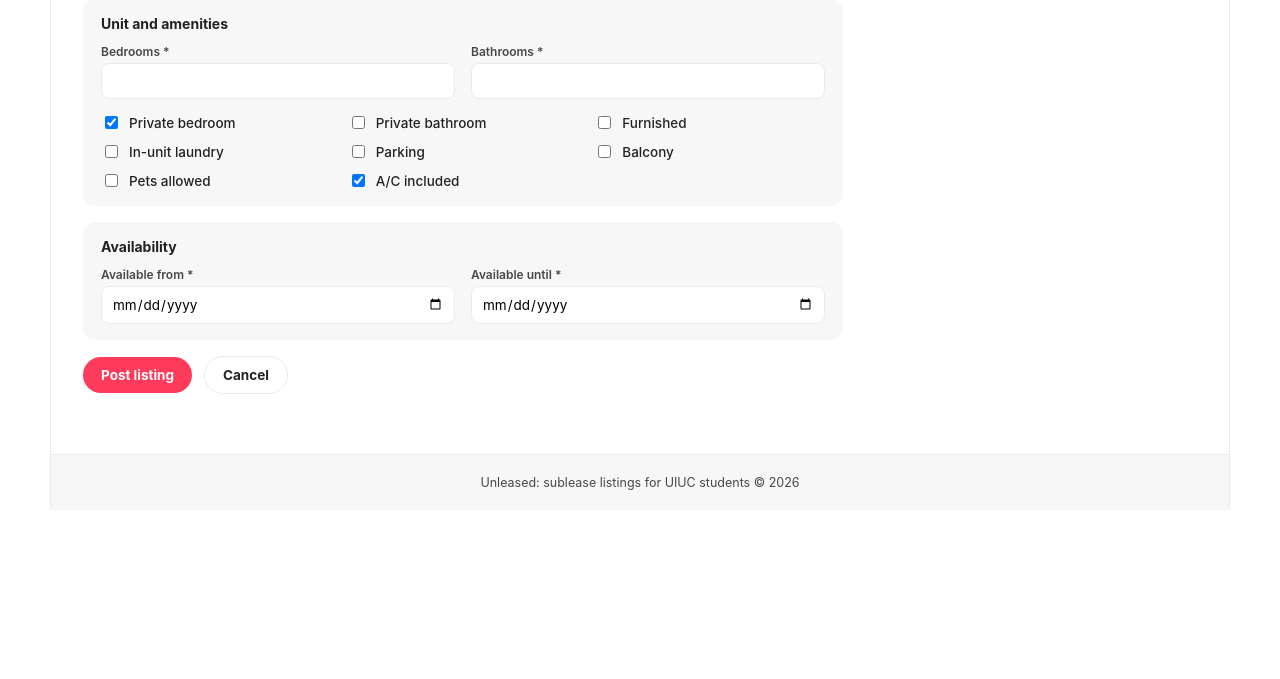
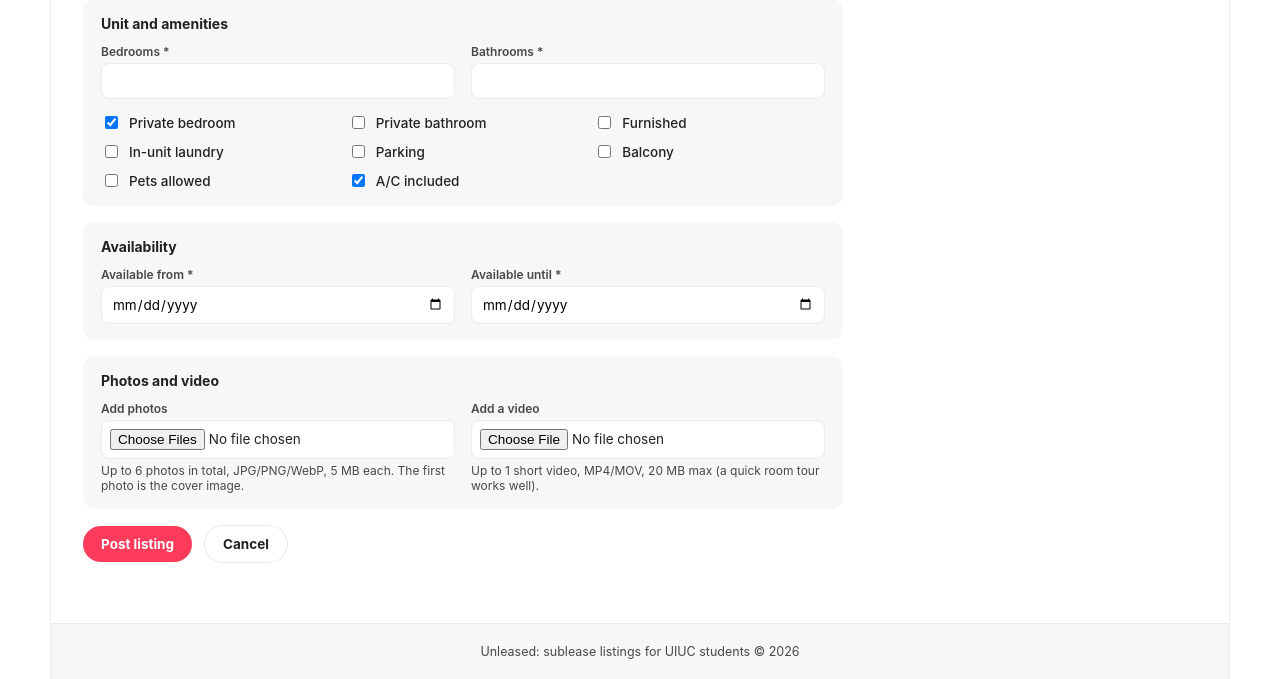
Before and after one commit to SurutheJ/2_Unleased, a Django app: page /listings/new/ in a window 1280 px wide. Shown: the part 808-1487 px from the top of the page. Before the commit the page ends 1318 px from the top, so only its background shows below. Run offline with Django 5.2, Linux system fonts and the light colour scheme; the visitor is signed in with stand-in values (Sample User, id 1).

Commit message:
Listings: upload photos and a short video, with cover image, gallery and validation

```diff
--- a/listings/forms.py
+++ b/listings/forms.py
@@ -6,9 +6,68 @@ fields a lister actually fills in. Owner-only and system fields (lister,
 verification, counters, AI metadata) are set by the views, never by the form.
 """
 
+import os
+
 from django import forms
+from django.conf import settings
 
-from .models import Listing
+from .models import Listing, ListingMedia
+
+PHOTO_EXTENSIONS = {'.jpg', '.jpeg', '.png', '.webp'}
+VIDEO_EXTENSIONS = {'.mp4', '.mov'}
+
+
+class MultipleFileInput(forms.ClearableFileInput):
+    allow_multiple_selected = True
+
+
+class MultipleFileField(forms.FileField):
+    """A file field that accepts several files and returns a list."""
+
+    def __init__(self, *args, **kwargs):
+        kwargs.setdefault('widget', MultipleFileInput())
+        super().__init__(*args, **kwargs)
+
+    def clean(self, data, initial=None):
+        if isinstance(data, (list, tuple)):
+            return [super(MultipleFileField, self).clean(item, initial) for item in data if item]
+        return [super().clean(data, initial)] if data else []
+
+
+def _check_photo(upload):
+    """Reject anything that is not a real JPG/PNG/WebP image under the size limit."""
+    ext = os.path.splitext(upload.name)[1].lower()
+    if ext not in PHOTO_EXTENSIONS:
+        raise forms.ValidationError(f'"{upload.name}" is not a JPG, PNG or WebP photo.')
+    if upload.size > settings.LISTING_MAX_PHOTO_MB * 1024 * 1024:
+        raise forms.ValidationError(f'"{upload.name}" is larger than {settings.LISTING_MAX_PHOTO_MB} MB.')
+    # Check the content, not just the name: a renamed text file must not pass.
+    from PIL import Image
+    try:
+        upload.seek(0)
+        with Image.open(upload) as image:
+            image.verify()
+        if image.format not in ('JPEG', 'PNG', 'WEBP'):
+            raise ValueError(image.format)
+    except Exception:
+        raise forms.ValidationError(f'"{upload.name}" could not be read as an image.')
+    finally:
+        upload.seek(0)
+
+
+def _check_video(upload):
+    """Accept only MP4/MOV files under the size limit whose content looks like a video."""
+    ext = os.path.splitext(upload.name)[1].lower()
+    if ext not in VIDEO_EXTENSIONS:
+        raise forms.ValidationError(f'"{upload.name}" is not an MP4 or MOV video.')
+    if upload.size > settings.LISTING_MAX_VIDEO_MB * 1024 * 1024:
+        raise forms.ValidationError(f'"{upload.name}" is larger than {settings.LISTING_MAX_VIDEO_MB} MB.')
+    # MP4 and MOV files both start with a box whose type (bytes 4-8) is "ftyp".
+    upload.seek(0)
+    header = upload.read(12)
+    upload.seek(0)
+    if header[4:8] != b'ftyp':
+        raise forms.ValidationError(f'"{upload.name}" does not look like a real MP4/MOV video.')
 
 
 class ListingForm(forms.ModelForm):
@@ -42,8 +101,31 @@ class ListingForm(forms.ModelForm):
             'zip_code': 'ZIP code',
         }
 
+    photos = MultipleFileField(
+        required=False,
+        widget=MultipleFileInput(attrs={'accept': '.jpg,.jpeg,.png,.webp'}),
+        label='Add photos',
+        help_text=f'Up to {settings.LISTING_MAX_PHOTOS} photos in total, JPG/PNG/WebP, '
+                  f'{settings.LISTING_MAX_PHOTO_MB} MB each. The first photo is the cover image.',
+    )
+    video = forms.FileField(
+        required=False,
+        widget=forms.ClearableFileInput(attrs={'accept': '.mp4,.mov'}),
+        label='Add a video',
+        help_text=f'Up to {settings.LISTING_MAX_VIDEOS} short video, MP4/MOV, '
+                  f'{settings.LISTING_MAX_VIDEO_MB} MB max (a quick room tour works well).',
+    )
+    remove_media = forms.ModelMultipleChoiceField(
+        queryset=ListingMedia.objects.none(), required=False,
+        widget=forms.CheckboxSelectMultiple, label='Remove',
+    )
+
     def __init__(self, *args, lister=None, **kwargs):
         super().__init__(*args, **kwargs)
+        if self.instance.pk:
+            self.fields['remove_media'].queryset = self.instance.media.all()
+        else:
+            del self.fields['remove_media']
         # The lister is not a form field (the view sets it), so Django's own
         # unique-constraint check skips the one constraint that involves it.
         # We keep the lister here and check that constraint ourselves in clean().
@@ -65,4 +147,43 @@ class ListingForm(forms.ModelForm):
             if duplicate.exists():
                 raise forms.ValidationError(
                     'You already have a listing for this address, unit and start date.')
+
+        self._clean_media(cleaned)
         return cleaned
+
+    def _clean_media(self, cleaned):
+        photos = cleaned.get('photos') or []
+        video = cleaned.get('video')
+        for upload in photos:
+            try:
+                _check_photo(upload)
+            except forms.ValidationError as error:
+                self.add_error('photos', error)
+        if video:
+            try:
+                _check_video(video)
+            except forms.ValidationError as error:
+                self.add_error('video', error)
+
+        # Count what the listing will have after this save: existing - removed + new.
+        removing = set(cleaned.get('remove_media') or [])
+        existing = list(self.instance.media.all()) if self.instance.pk else []
+        kept_photos = sum(1 for m in existing if m.kind == 'photo' and m not in removing)
+        kept_videos = sum(1 for m in existing if m.kind == 'video' and m not in removing)
+        if kept_photos + len(photos) > settings.LISTING_MAX_PHOTOS:
+            self.add_error('photos', f'A listing can have at most {settings.LISTING_MAX_PHOTOS} photos '
+                                     f'(it would have {kept_photos + len(photos)}). Remove some first.')
+        if video and kept_videos + 1 > settings.LISTING_MAX_VIDEOS:
+            self.add_error('video', f'A listing can have at most {settings.LISTING_MAX_VIDEOS} video. '
+                                    'Tick "Remove" on the current one to replace it.')
+
+    def save_media(self, listing):
+        """Delete the media the user ticked, then attach the new uploads.
+        Called by the view after the listing itself is saved."""
+        for item in self.cleaned_data.get('remove_media') or []:
+            item.delete()   # also deletes the file (post_delete handler in models.py)
+        for upload in self.cleaned_data.get('photos') or []:
+            ListingMedia.objects.create(listing=listing, kind=ListingMedia.Kind.PHOTO, file=upload)
+        if self.cleaned_data.get('video'):
+            ListingMedia.objects.create(listing=listing, kind=ListingMedia.Kind.VIDEO,
+                                        file=self.cleaned_data['video'])
--- a/listings/templates/listings/listing_form.html
+++ b/listings/templates/listings/listing_form.html
@@ -27,7 +27,7 @@
     <div class="lf-banner lf-banner--error">{% for error in form.non_field_errors %}{{ error }} {% endfor %}</div>
   {% endif %}
 
-  <form method="post" novalidate>
+  <form method="post" enctype="multipart/form-data" novalidate>
     {% csrf_token %}
     {% if from_ai %}<input type="hidden" name="from_ai" value="1">{% endif %}
 
@@ -81,6 +81,41 @@
       </div>
     </section>
 
+    <section class="lf-section">
+      <h3>Photos and video</h3>
+      {% if mode == 'edit' and form.remove_media %}
+        {% if object.media.all %}
+          <p class="lf-note">Current media. Tick <b>Remove</b> to delete an item when you save.</p>
+          <div class="lf-media-grid">
+            {% for choice in form.remove_media %}
+              {% with item=choice.data.value.instance %}
+                <label class="lf-media-item">
+                  {% if item.kind == 'photo' %}<img src="{{ item.file.url }}" alt="Listing photo">
+                  {% else %}<video src="{{ item.file.url }}" muted preload="metadata"></video>{% endif %}
+                  <span>{{ choice.tag }} Remove</span>
+                </label>
+              {% endwith %}
+            {% endfor %}
+          </div>
+        {% endif %}
+      {% endif %}
+      <div class="lf-grid">
+        <div class="lf-field">
+          <label for="{{ form.photos.id_for_label }}">{{ form.photos.label }}</label>
+          {{ form.photos }}
+          <p class="lf-help">{{ form.photos.help_text }}</p>
+          {% for error in form.photos.errors %}<p class="lf-error">{{ error }}</p>{% endfor %}
+        </div>
+        <div class="lf-field">
+          <label for="{{ form.video.id_for_label }}">{{ form.video.label }}</label>
+          {{ form.video }}
+          <p class="lf-help">{{ form.video.help_text }}</p>
+          {% for error in form.video.errors %}<p class="lf-error">{{ error }}</p>{% endfor %}
+        </div>
+      </div>
+      {% if form.errors %}<p class="lf-help">If the form shows an error, choose your photos and video again before saving: browsers do not keep selected files after a page reload.</p>{% endif %}
+    </section>
+
     <div class="lf-actions">
       <button class="lf-btn" type="submit">{% if mode == 'edit' %}Save changes{% else %}Post listing{% endif %}</button>
       <a class="lf-btn lf-btn--ghost" href="{% if mode == 'edit' %}{{ object.get_absolute_url }}{% else %}{% url 'listings:mine' %}{% endif %}">Cancel</a>
--- a/listings/templates/listings/partials/_listing_card.html
+++ b/listings/templates/listings/partials/_listing_card.html
@@ -5,7 +5,11 @@
   <div class="thumb {{ tint|default:'g1' }}">
     {% if listing.is_property_verified %}<span class="badge-fav">Verified</span>{% endif %}
     <span class="status status--{{ listing.status }}">{{ listing.get_status_display }}</span>
-    <div class="thumb-icon">{% include "partials/_house_icon.html" %}</div>
+    {% if listing.cover_photo %}
+      <img class="thumb-img" src="{{ listing.cover_photo.file.url }}" alt="" loading="lazy">
+    {% else %}
+      <div class="thumb-icon">{% include "partials/_house_icon.html" %}</div>
+    {% endif %}
   </div>
   <p class="card-title">{{ listing.title }}</p>
   <p class="card-meta"><b>${{ listing.monthly_rent|floatformat:"0" }}</b>/mo{% if listing.utilities_included %} &middot; utilities included{% endif %}</p>
--- a/listings/views.py
+++ b/listings/views.py
@@ -80,7 +80,7 @@ def home(request):
     and the three newest listings that are still available.
     """
     context = {
-        'featured': Listing.objects.filter(status=Listing.Status.AVAILABLE)[:3],
+        'featured': Listing.objects.filter(status=Listing.Status.AVAILABLE).prefetch_related('media')[:3],
         'total_listings': Listing.objects.count(),
     }
     return render(request, 'listings/home.html', context)
@@ -123,6 +123,7 @@ class ListingBaseView(View):
 class ListingListView(ListView):
     """CBV 2: generic ListView (its default template is listings/listing_list.html)."""
     model = Listing
+    queryset = Listing.objects.prefetch_related('media')   # cover photos without one query per card
     template_name = LIST_TEMPLATE
     context_object_name = 'listings'
     extra_context = {'view_label': 'Generic ListView'}
@@ -893,6 +894,7 @@ class ListingCreateView(LoginRequiredMixin, CreateView):
             form.instance.ai_parsed = True
             form.instance.raw_whatsapp_text = draft.get('message', '')
         response = super().form_valid(form)
+        form.save_media(self.object)
         if draft:
             self.request.session.pop('ai_draft', None)
         return response
@@ -914,6 +916,11 @@ class ListingUpdateView(LoginRequiredMixin, OwnListingsMixin, UpdateView):
         context['mode'] = 'edit'
         return context
 
+    def form_valid(self, form):
+        response = super().form_valid(form)
+        form.save_media(self.object)
+        return response
+
 
 class ListingDeleteView(LoginRequiredMixin, OwnListingsMixin, DeleteView):
     """/listings/<pk>/delete/ : GET shows a confirmation page, POST deletes."""
--- a/static/css/base.css
+++ b/static/css/base.css
@@ -285,3 +285,14 @@ a { color: inherit; text-decoration: none; }
 .lf-empty { color: var(--ink-soft); font-size: 14px; line-height: 1.6; }
 .lf-note { color: var(--ink-soft); font-size: 13px; }
 .owner-actions { display: flex; gap: 10px; margin-top: 10px; }
+
+/* ---- A9: listing photos and video ---- */
+.thumb-img { position: absolute; inset: 0; width: 100%; height: 100%; object-fit: cover; }
+.thumb .badge-fav, .thumb .status { z-index: 1; }
+.lf-help { font-size: 12px; color: var(--ink-soft); margin: 4px 0 0; }
+.lf-field input[type="file"] { padding: 8px; background: #fff; }
+.lf-media-grid { display: grid; grid-template-columns: repeat(auto-fill, minmax(140px, 1fr)); gap: 12px; margin: 0 0 14px; }
+.lf-media-grid img, .lf-media-grid video { width: 100%; aspect-ratio: 4 / 3; object-fit: cover; border-radius: 10px; display: block; background: #000; }
+.lf-media-item { display: flex; flex-direction: column; gap: 6px; font-size: 12.5px; font-weight: 600; color: var(--ink-soft); cursor: pointer; }
+.lf-media-item span { display: flex; align-items: center; gap: 6px; }
+.lf-media-grid--view { grid-template-columns: repeat(auto-fill, minmax(200px, 1fr)); max-width: 760px; margin-bottom: 22px; }
--- a/unleased_project/urls.py
+++ b/unleased_project/urls.py
@@ -14,6 +14,8 @@ Including another URLconf
     1. Import the include() function: from django.urls import include, path
     2. Add a URL to urlpatterns:  path('blog/', include('blog.urls'))
 """
+from django.conf import settings
+from django.conf.urls.static import static
 from django.contrib import admin
 from django.urls import include, path
 from listings.views import home, vega_chart_png, vega_chart_spec
@@ -27,3 +29,7 @@ urlpatterns = [
     path('vega-lite/<slug:chart>.png', vega_chart_png, name='vega_chart_png'),
     path('vega-lite/<slug:chart>.json', vega_chart_spec, name='vega_chart_spec'),
 ]
+
+# Serve uploaded listing photos/videos while developing (DEBUG only; a no-op
+# in production, where the web server serves MEDIA_ROOT directly).
+urlpatterns += static(settings.MEDIA_URL, document_root=settings.MEDIA_ROOT)
```
Also changed, not shown: listings/admin.py (+9 -2 lines), listings/models.py (+50 -0 lines), listings/templates/listings/listing_detail.html (+16 -1 lines), listings/test_media.py (added, +161 -0 lines), unleased_project/settings/base.py (+13 -0 lines), README.md, listings/migrations/0004_listing_media.py (added).
